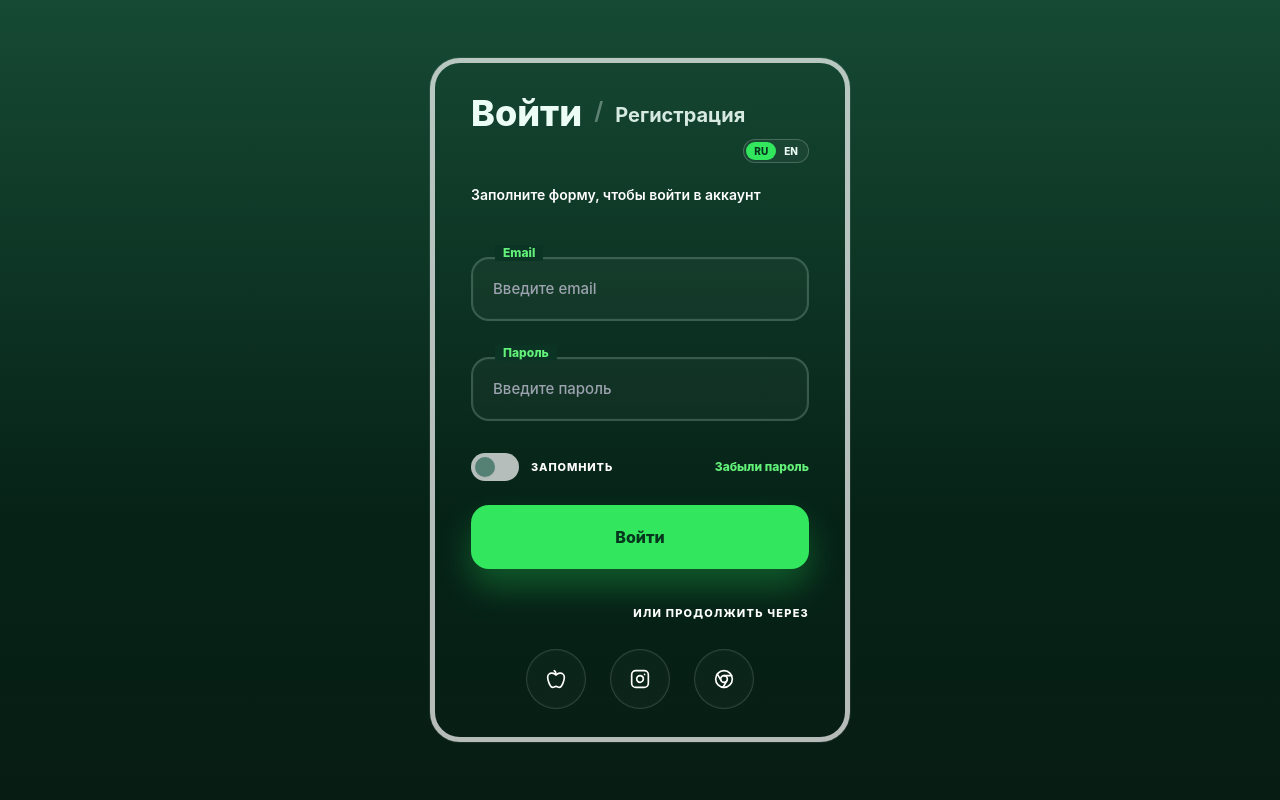
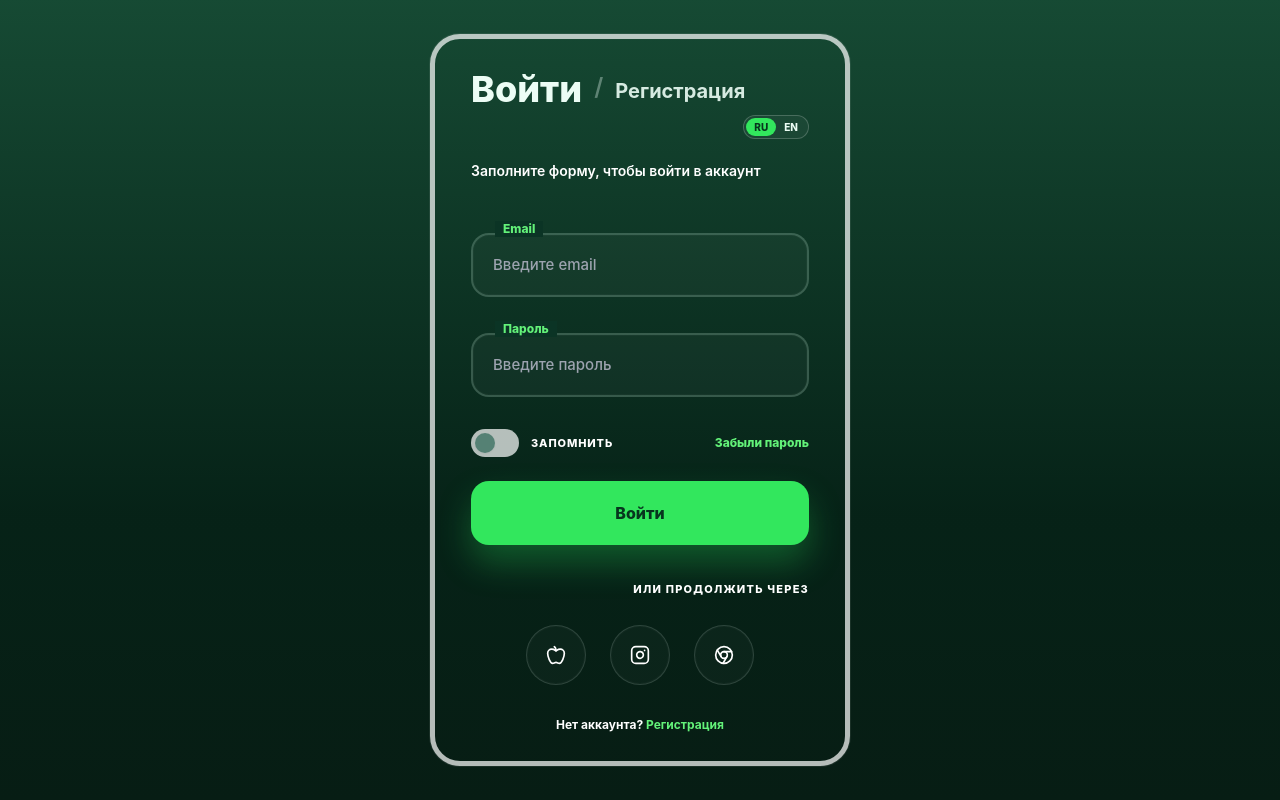
Before and after one commit to aiti18/PLANES, a Next.js app: page /login in a window 1280 px wide. Built offline with nearby package versions, Linux system fonts and the light colour scheme; no server answers.

Commit message:
update auth page navigation hints

```diff
--- a/src/components/auth/LoginForm.tsx
+++ b/src/components/auth/LoginForm.tsx
@@ -39,6 +39,7 @@ const copy = {
     error: "Invalid email or password",
     success: "You signed in",
     retry: "Could not sign in. Try again",
+    registerHint: "No account yet?",
   },
   ru: {
     title: "Войти",
@@ -58,6 +59,7 @@ const copy = {
     error: "Неверный email или пароль",
     success: "Вы вошли в аккаунт",
     retry: "Не удалось войти. Попробуйте еще раз",
+    registerHint: "Нет аккаунта?",
   },
 } satisfies Record<Language, Record<string, string>>;
 
@@ -228,6 +230,16 @@ export function LoginForm() {
               ))}
             </div>
           </div>
+
+          <div className="pt-2 text-center text-xs font-bold text-emerald-50/62">
+            <span>{t.registerHint}</span>{" "}
+            <Link
+              className="text-[#63f279] transition hover:text-[#9dffab]"
+              href="/register"
+            >
+              {t.signUp}
+            </Link>
+          </div>
         </form>
       </div>
     </section>
--- a/src/components/auth/RegisterForm.tsx
+++ b/src/components/auth/RegisterForm.tsx
@@ -1,7 +1,6 @@
 "use client";
 
 import { zodResolver } from "@hookform/resolvers/zod";
-import { ArrowLeft } from "lucide-react";
 import Link from "next/link";
 import { useState } from "react";
 import { useForm } from "react-hook-form";
@@ -15,7 +14,6 @@ type Language = "en" | "ru";
 
 const copy = {
   en: {
-    back: "Back",
     title: "Sign up",
     signIn: "Sign in",
     subtitle: "Create an account to start planning",
@@ -32,7 +30,6 @@ const copy = {
     loginHint: "Already have an account?",
   },
   ru: {
-    back: "Назад",
     title: "Регистрация",
     signIn: "Войти",
     subtitle: "Создайте аккаунт, чтобы начать планирование",
@@ -93,15 +90,7 @@ export function RegisterForm() {
 
       <div className="relative z-10 mx-auto flex min-h-dvh w-full max-w-[420px] flex-col rounded-[30px] border-[5px] border-white/70 bg-transparent px-9 pb-7 pt-8 shadow-[0_0_0_1px_rgba(255,255,255,0.08)] sm:min-h-[650px]">
         <div className="relative z-10">
-          <div className="mb-8 flex items-center justify-between gap-4">
-            <Link
-              className="inline-flex h-10 items-center gap-2 rounded-full border border-white/18 bg-white/[0.04] px-3 text-xs font-extrabold text-emerald-50/80 transition hover:border-[#63f279]/65 hover:text-[#63f279] focus-visible:outline-none focus-visible:ring-2 focus-visible:ring-[#63f279]/45"
-              href="/login"
-            >
-              <ArrowLeft className="h-4 w-4" />
-              {t.back}
-            </Link>
-
+          <div className="mb-8 flex justify-end">
             <span className="inline-flex rounded-full border border-white/20 bg-white/[0.04] p-0.5 text-[10px] font-extrabold leading-none">
               {(["ru", "en"] as const).map((item) => (
                 <button
```
